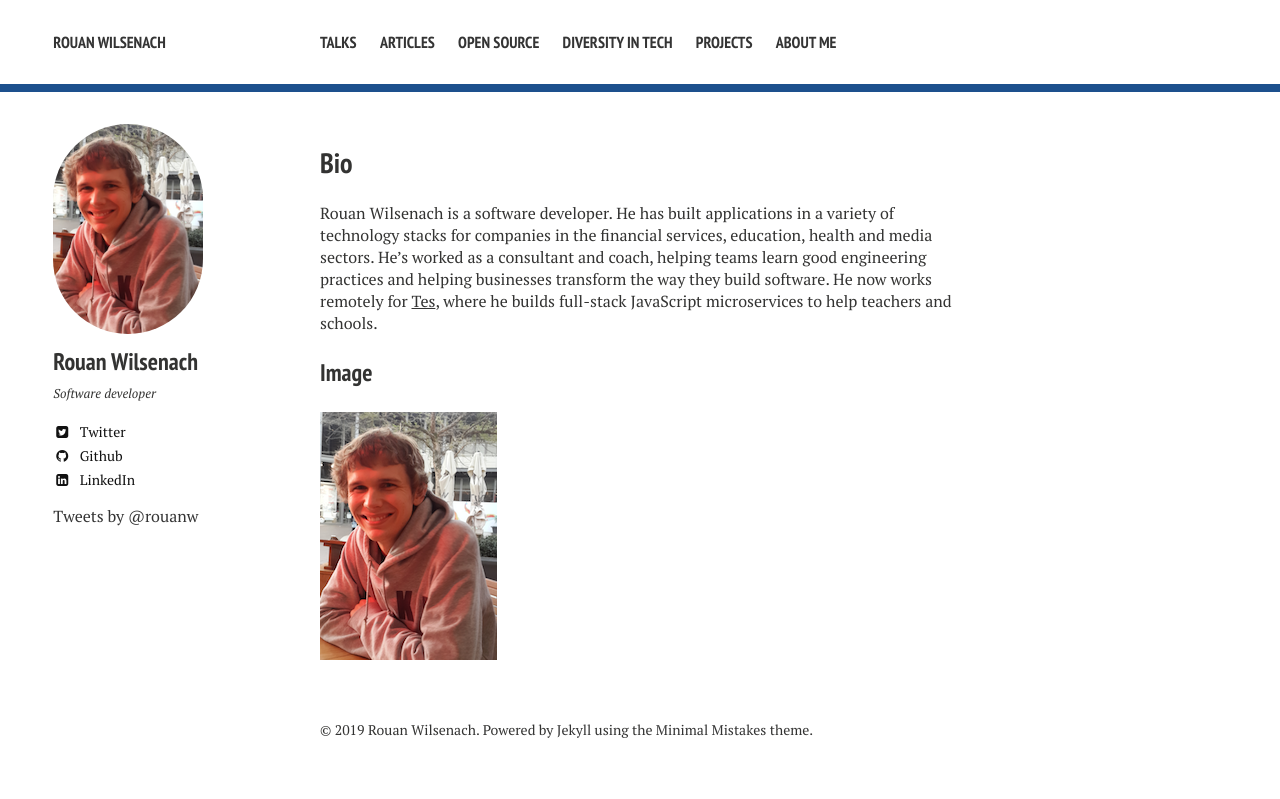
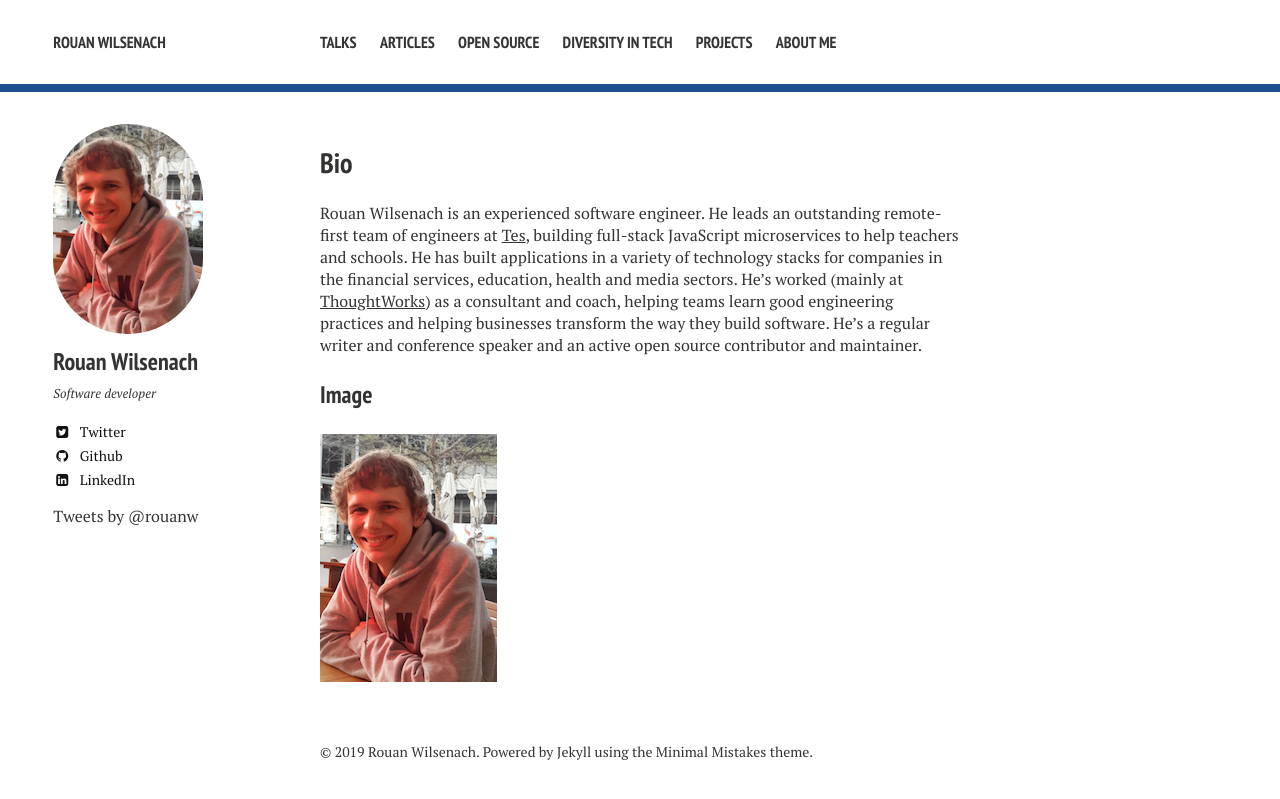
Before and after one commit to rouanw/rouanw.github.io, a Jekyll site: the page built from bio/index.md, in a window 1280 px wide. Shown: the top 799 px of the page. Built offline with Jekyll 4.4.1, drawn with Linux system fonts in a browser that asks for light colours; nearby versions of some CDN libraries; some web fonts are replaced; comment, search, counter and statistics services are not loaded.

Commit message:
update bio

```diff
--- a/bio/index.md
+++ b/bio/index.md
@@ -7,7 +7,7 @@ share: false
 
 <h2>Bio</h2>
 
-Rouan Wilsenach is a software developer. He has built applications in a variety of technology stacks for companies in the financial services, education, health and media sectors. He’s worked as a consultant and coach, helping teams learn good engineering practices and helping businesses transform the way they build software. He now works remotely for [Tes](http://engineering.tes.com/), where he builds full-stack JavaScript microservices to help teachers and schools.
+Rouan Wilsenach is an experienced software engineer. He leads an outstanding remote-first team of engineers at [Tes](http://engineering.tes.com/), building full-stack JavaScript microservices to help teachers and schools. He has built applications in a variety of technology stacks for companies in the financial services, education, health and media sectors. He’s worked (mainly at [ThoughtWorks](https://www.thoughtworks.com/)) as a consultant and coach, helping teams learn good engineering practices and helping businesses transform the way they build software. He's a regular writer and conference speaker and an active open source contributor and maintainer.
 
 ### Image
 
```
